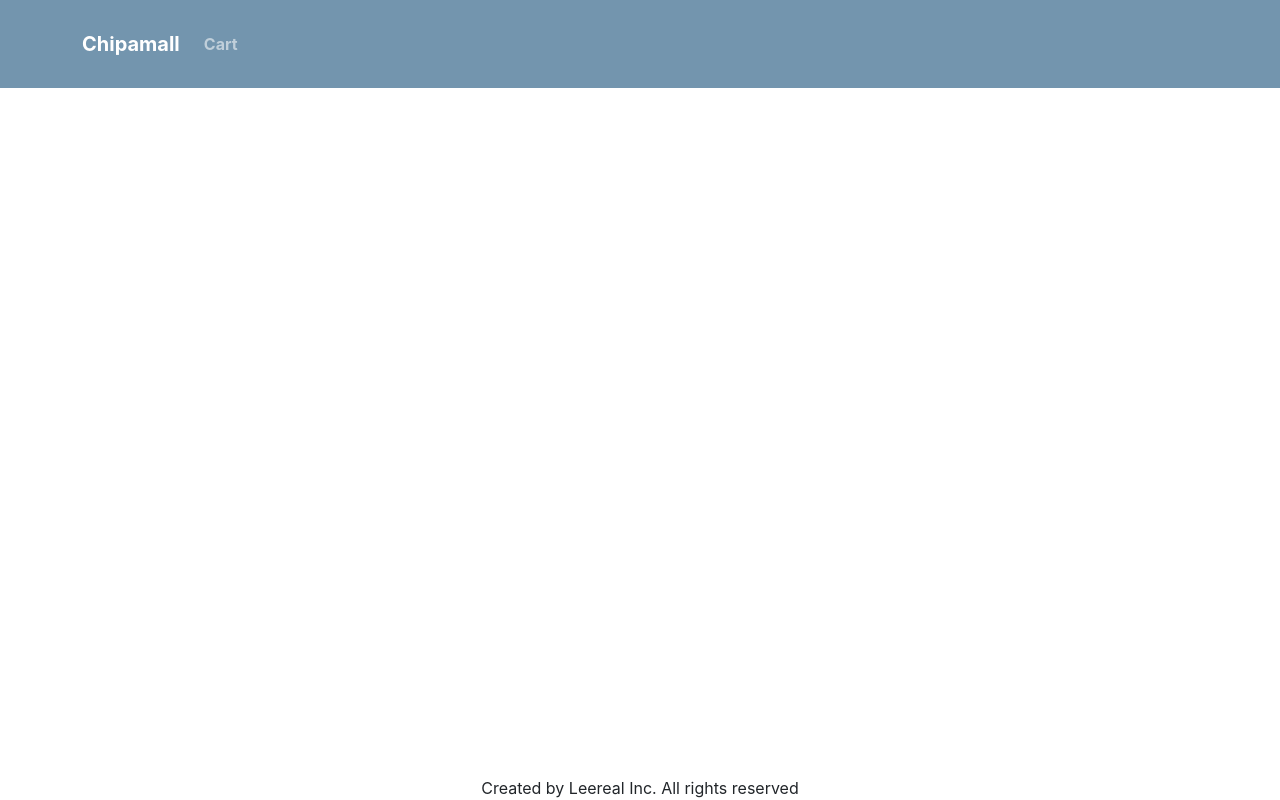
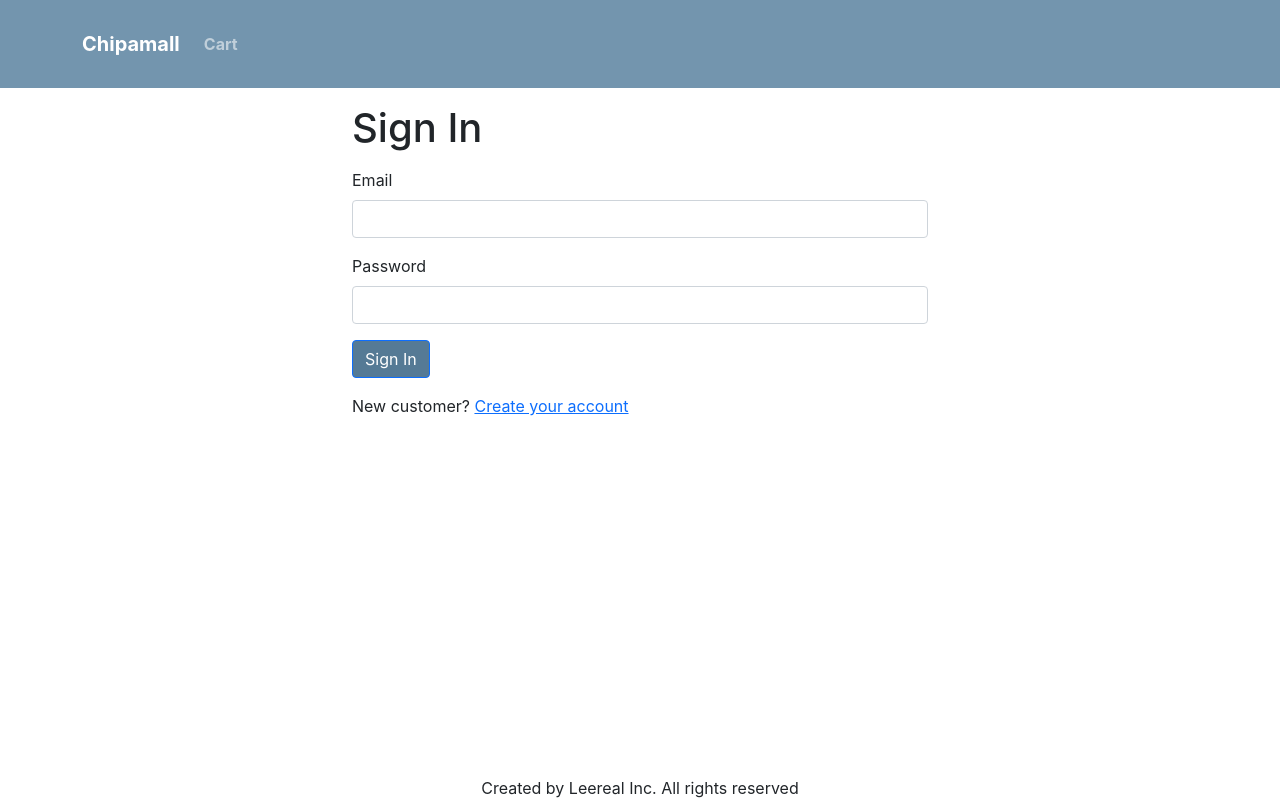
Before and after one commit to Leereal/Chipall-Ecommerce---React-NodeJs, a React (Create React App) app in the folder frontend/: page /signin in a window 1280 px wide. Built offline with nearby package versions, Linux system fonts and the light colour scheme.

Commit message:
CREATE  CART and SIGNIN SCREEN

```diff
--- a/frontend/src/App.js
+++ b/frontend/src/App.js
@@ -9,6 +9,7 @@
 import { useContext } from 'react';
 import { Store } from './Store';
 import Cart from './screens/Cart';
+import Signin from './screens/Signin';
 
 function App() {
   const { state } = useContext(Store);
@@ -40,6 +41,7 @@
             <Route path="/" element={<Home />} />
             <Route path="/product/id/:id" element={<Product />} />
             <Route path="/cart" element={<Cart />} />
+            <Route path="/signin" element={<Signin />} />
           </Routes>
         </Container>
       </main>
--- a/frontend/src/Store.js
+++ b/frontend/src/Store.js
@@ -5,7 +5,9 @@
 
 const initialState = {
   cart: {
-    cartItems: [],
+    cartItems: localStorage.getItem('cartItems')
+      ? JSON.parse(localStorage.getItem('cartItems'))
+      : [],
   },
 };
 
@@ -22,7 +24,17 @@
             item._id === existItem._id ? newItem : item
           )
         : [...state.cart.cartItems, newItem];
-        return { ...state, cart: { ...state.cart, cartItems } };
+      localStorage.setItem('cartItems', JSON.stringify(cartItems));
+      return { ...state, cart: { ...state.cart, cartItems } };
+
+    case 'CART_REMOVE_ITEM': {
+      const cartItems = state.cart.cartItems.filter(
+        (item) => item._id !== action.payload._id
+      );
+      localStorage.setItem('cartItems', JSON.stringify(cartItems));
+      return { ...state, cart: { ...state.cart, cartItems } };
+    }
+
     default:
       return state;
   }
--- a/frontend/src/components/Product.js
+++ b/frontend/src/components/Product.js
@@ -1,9 +1,31 @@
+import axios from 'axios';
+import { useContext } from 'react';
 import Button from 'react-bootstrap/Button';
 import Card from 'react-bootstrap/Card';
 import { Link } from 'react-router-dom';
+import { Store } from '../Store';
 import Rating from './Rating';
 function Product(props) {
   const { product } = props;
+
+  const { state, dispatch: ctxDispatch } = useContext(Store);
+  const {
+    cart: { cartItems },
+  } = state;
+
+  const addToCartHandler = async (item) => {
+    const existItem = cartItems.find((x) => x._id === product._id);
+    const quantity = existItem ? existItem.quantity + 1 : 1;
+    const { data } = await axios.get(`/api/products/${item._id}`);
+    if (data.countInStock < quantity) {
+      window.alert('Sorry. Product is out of stock');
+      return;
+    }
+    ctxDispatch({
+      type: 'CART_ADD_ITEM',
+      payload: { ...item, quantity },
+    });
+  };
   return (
     <Card key={product._id} className="product">
       <Link to={`/product/id/${product._id}`}>
@@ -21,7 +43,13 @@
           {product.currency}
           {product.price}
         </Card.Text>
-        <Button>Add To Cart</Button>
+        {product.countInStock === 0 ? (
+          <Button variant="light" disabled>
+            Out of Stock
+          </Button>
+        ) : (
+          <Button onClick={() => addToCartHandler(product)}>Add to cart</Button>
+        )}
       </Card.Body>
     </Card>
   );
--- a/frontend/src/index.css
+++ b/frontend/src/index.css
@@ -73,3 +73,6 @@
 .img-thumbnail {
   height: 80px;
 }
+.small-container {
+  max-width: 600px;
+}
--- a/frontend/src/screens/Cart.js
+++ b/frontend/src/screens/Cart.js
@@ -7,13 +7,34 @@
 import ListGroup from 'react-bootstrap/ListGroup';
 import Button from 'react-bootstrap/Button';
 import Card from 'react-bootstrap/Card';
-import { Link } from 'react-router-dom';
+import { Link, useNavigate } from 'react-router-dom';
+import axios from 'axios';
 
 export default function CartScreen() {
+  const navigate = useNavigate();
   const { state, dispatch: ctxDispatch } = useContext(Store);
   const {
     cart: { cartItems },
   } = state;
+
+  const updateCartHandler = async (item, quantity) => {
+    const { data } = await axios.get(`/api/products/${item._id}`);
+    if (data.countInStock < quantity) {
+      window.alert('Sorry. Product is out of stock');
+      return;
+    }
+    ctxDispatch({
+      type: 'CART_ADD_ITEM',
+      payload: { ...item, quantity },
+    });
+  };
+  const removeItemHandler = (item) => {
+    ctxDispatch({ type: 'CART_REMOVE_ITEM', payload: item });
+  };
+
+  const checkoutHandler = () => {
+    navigate('/signin?redirect=/shipping');
+  };
 
   return (
     <div>
@@ -41,12 +62,21 @@
                       <Link to={`/product/${item.slug}`}>{item.name}</Link>
                     </Col>
                     <Col md={3}>
-                      <Button variant="light" disabled={item.quantity === 1}>
+                      <Button
+                        variant="light"
+                        disabled={item.quantity === 1}
+                        onClick={() =>
+                          updateCartHandler(item, item.quantity - 1)
+                        }
+                      >
                         <i className="fas fa-minus-circle"></i>
                       </Button>{' '}
                       <span>{item.quantity}</span>{' '}
                       <Button
                         variant="light"
+                        onClick={() =>
+                          updateCartHandler(item, item.quantity + 1)
+                        }
                         disabled={item.quantity === item.countInStock}
                       >
                         <i className="fas fa-plus-circle"></i>
@@ -57,7 +87,10 @@
                       {item.price}
                     </Col>
                     <Col md={2}>
-                      <Button variant="light">
+                      <Button
+                        variant="light"
+                        onClick={() => removeItemHandler(item)}
+                      >
                         <i className="fas fa-trash"></i>
                       </Button>
                     </Col>
@@ -83,6 +116,7 @@
                     <Button
                       type="button"
                       variant="primary"
+                      onClick={checkoutHandler}
                       disabled={cartItems.length === 0}
                     >
                       Proceed to Checkout
--- /dev/null
+++ b/frontend/src/screens/Signin.js
@@ -0,0 +1,36 @@
+import { Link, useLocation } from 'react-router-dom';
+import Container from 'react-bootstrap/Container';
+import Form from 'react-bootstrap/Form';
+import Button from 'react-bootstrap/Button';
+import { Helmet } from 'react-helmet-async';
+
+export default function Signin() {
+  const { search } = useLocation();
+  const redirectInUrl = new URLSearchParams(search).get('redirect');
+  const redirect = redirectInUrl ? redirectInUrl : '/';
+  return (
+    <Container className="small-container">
+      <Helmet>
+        <title>Sign In</title>
+      </Helmet>
+      <h1 className="my-3">Sign In</h1>
+      <Form>
+        <Form.Group className="mb-3" controlId="email">
+          <Form.Label>Email</Form.Label>
+          <Form.Control type="email" required />
+        </Form.Group>
+        <Form.Group className="mb-3" controlId="password">
+          <Form.Label>Password</Form.Label>
+          <Form.Control type="password" required />
+        </Form.Group>
+        <div className="mb-3">
+          <Button type="submit">Sign In</Button>
+        </div>
+        <div className="mb-3">
+          New customer?{' '}
+          <Link to={`/signup?redirect=${redirect}`}>Create your account</Link>
+        </div>
+      </Form>
+    </Container>
+  );
+}
```
Also changed, not shown: 1 other file (tests, documents, lock files or other folders).
